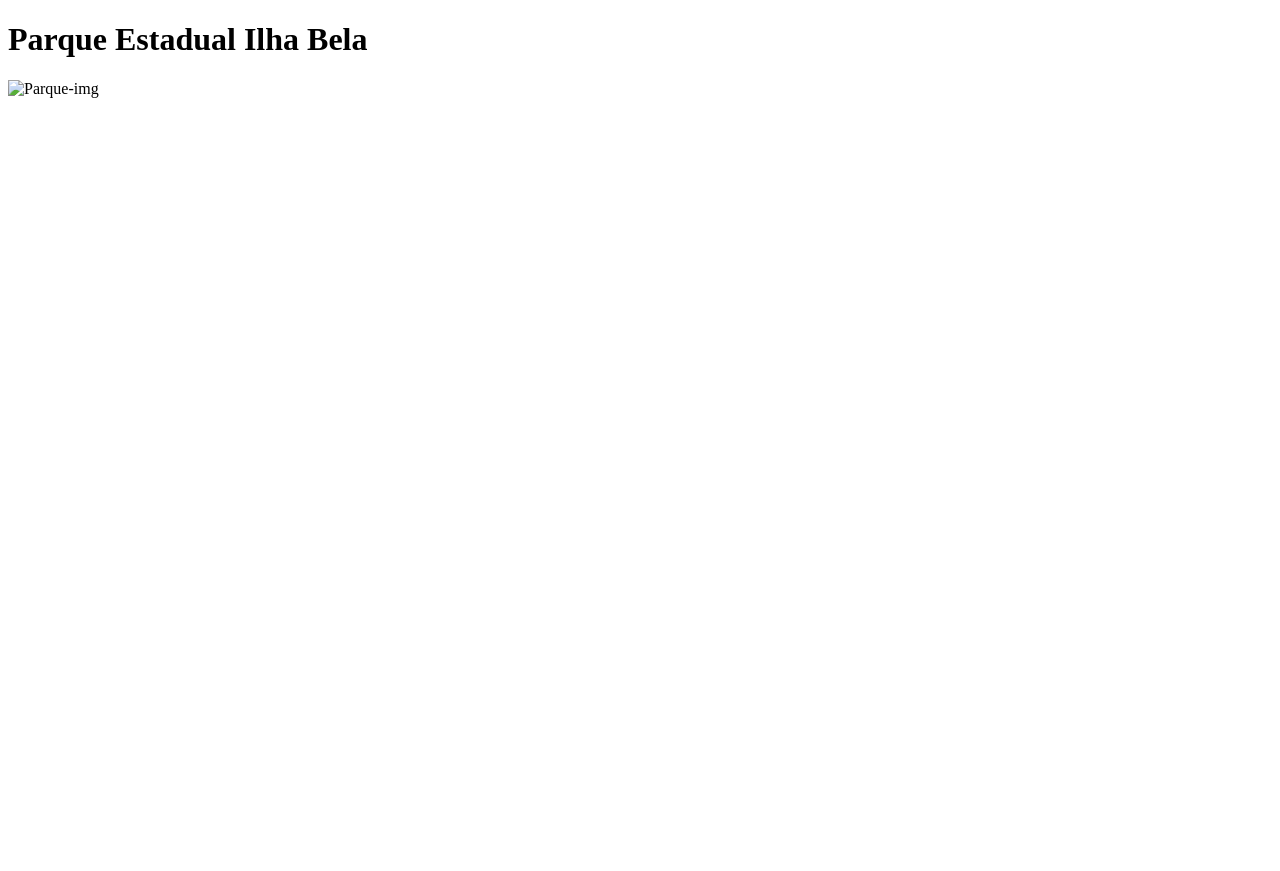
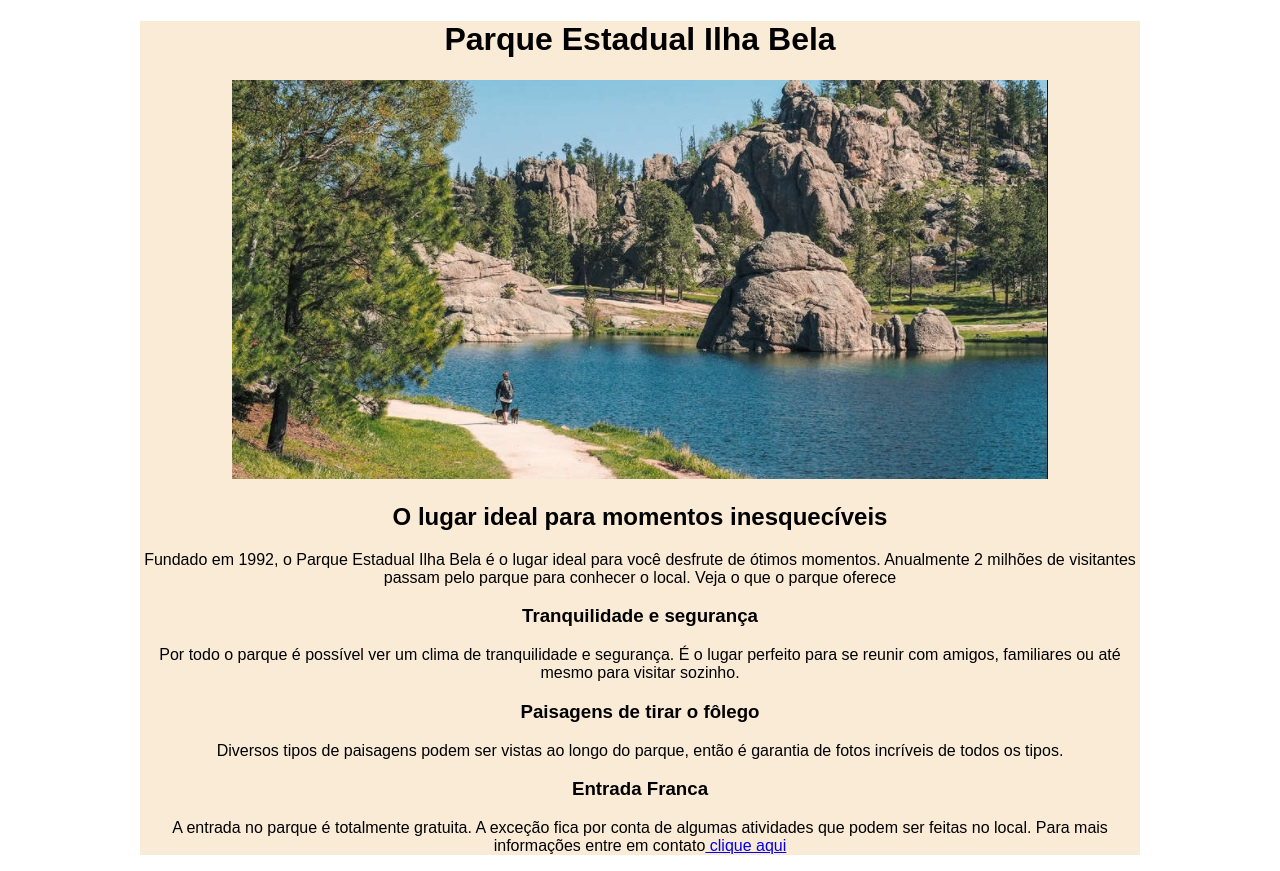
Before and after one commit to GuhDev0/Meus-Estudos, a plain HTML site: page HTML/Projeto-parque/index.html in a window 1280 px wide. Before the commit the page ends 800 px from the top, so only its background shows below. Drawn offline with Linux system fonts and the light colour scheme.

Commit message:
Projeto Parque-ilha  Feito

```diff
--- a/HTML/Projeto-parque/index.html
+++ b/HTML/Projeto-parque/index.html
@@ -3,14 +3,69 @@
 <head>
     <meta charset="UTF-8">
     <meta name="viewport" content="width=device-width, initial-scale=1.0">
-    <title>Document</title>
+    <title>Parque Ilha Bela</title>
+    <style>
+
+        body{
+            max-width: 1000px;
+            font-family: Arial, Helvetica, sans-serif;
+            margin: auto;
+
+        }
+        main{
+            background-color:antiquewhite;
+            text-align: center;
+            align-items: center;
+
+        }
+
+    </style>
 </head>
 <body>
-    <div>
-           <h1>Parque Estadual Ilha Bela</h1>
-           <img src="" alt="Parque-img" title="Parque Estadual Ilha Bela">
+      <main>
+           <h1>
 
+            Parque Estadual Ilha Bela
 
-    </div>
+           </h1>
+           <img src="img/parque-ilha-bela.jpg" alt="Parque-img" title="Parque Estadual Ilha Bela">
+            <h2>
+                O lugar ideal para momentos inesquecíveis
+            </h2>
+            <p>
+                Fundado em 1992, o Parque Estadual Ilha Bela é o lugar ideal para você desfrute de ótimos momentos. Anualmente 2 milhões de visitantes passam pelo parque para conhecer o local. Veja o que o parque oferece
+            </p>
+
+        <div class="conteudo-informativo">
+            <aside class="seção 1">
+                <h3>
+                    Tranquilidade e segurança
+                </h3>
+                <p>
+                    Por todo o parque é possível ver um clima de tranquilidade e segurança. É o lugar perfeito para se reunir com amigos, familiares ou até mesmo para visitar sozinho.
+                </p>
+            </aside>
+            <aside class="secao2">
+                <h3>
+                    Paisagens de tirar o fôlego
+                </h3>
+                <p>
+                    Diversos tipos de paisagens podem ser vistas ao longo do parque, então é garantia de fotos incríveis de todos os tipos.
+                </p>
+
+            </aside>
+            <aside class="secao3">
+                <h3>
+                    Entrada Franca
+                </h3>
+                <p>
+                    A entrada no parque é totalmente gratuita. A exceção fica por conta de algumas atividades que podem ser feitas no local. Para mais informações entre em contato<a href="tel: +5521999999999"> clique aqui</a>
+                </p>
+
+            </aside>
+
+        </main>
+
+        </div>
 </body>
 </html>
```
Also changed, not shown: HTML/Projeto-parque/img/parque-ilha-bela.jpg (added).
